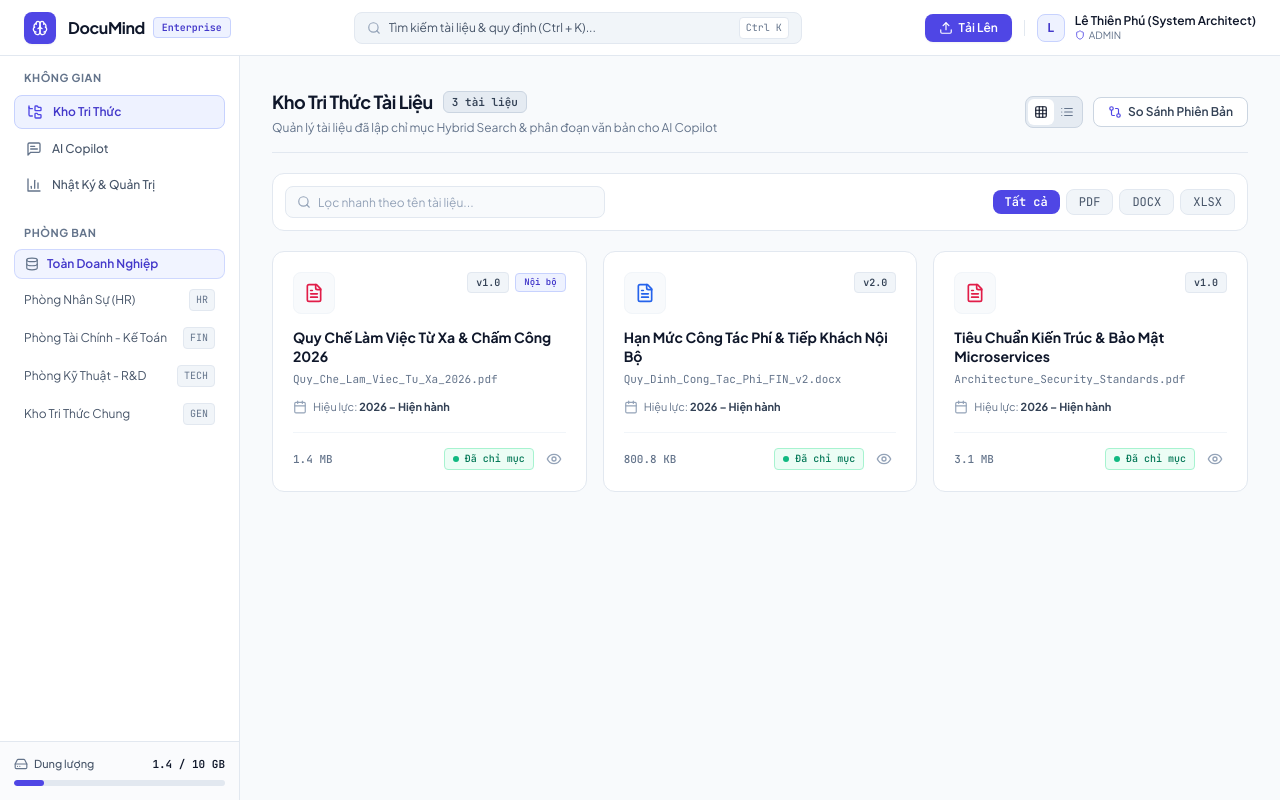
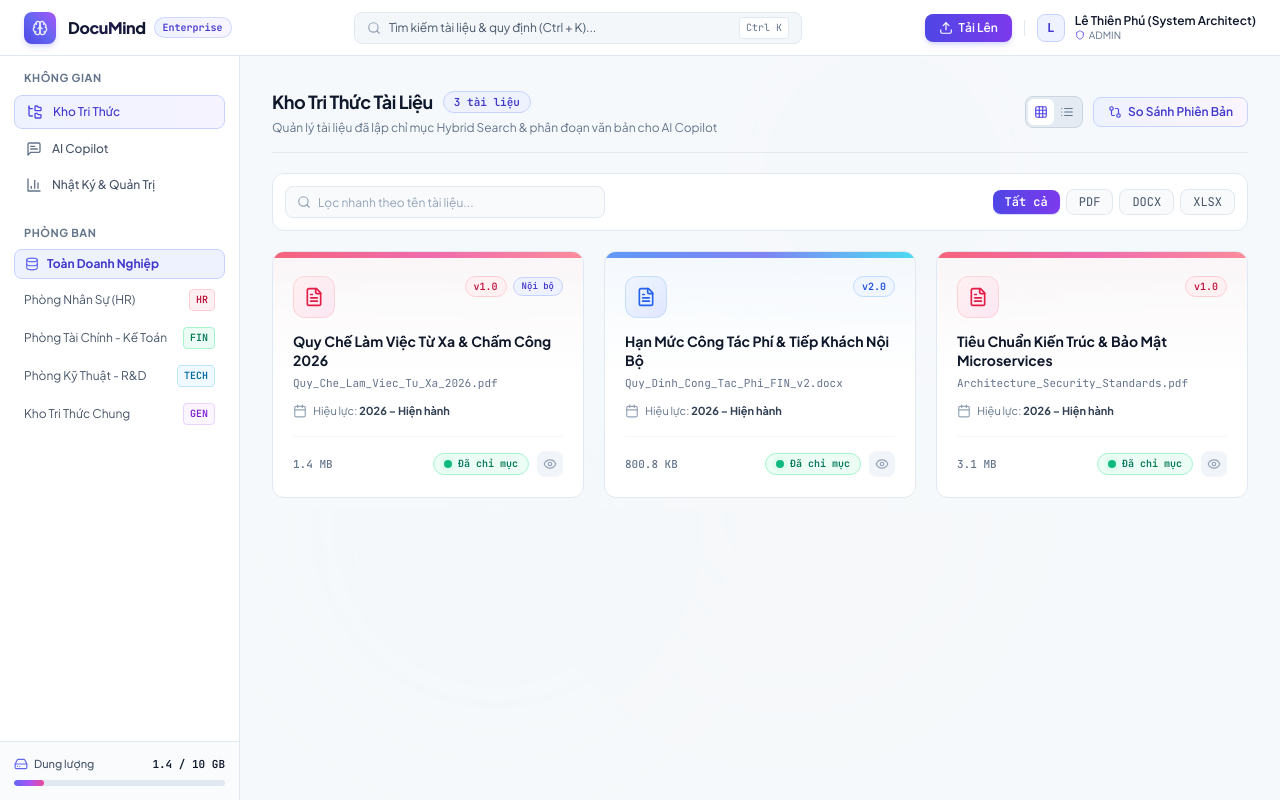
Before and after one commit to PhuAnh16101903/Documind-, a React (Vite) app in the folder frontend/: page / in a window 1280 px wide. Built offline with nearby package versions, Linux system fonts and the light colour scheme.

Commit message:
feat(ui): add subtle colorful gradients to frames, animated micro-interactions and smooth hover effects

```diff
--- a/frontend/src/App.tsx
+++ b/frontend/src/App.tsx
@@ -60,7 +60,12 @@ export const App: React.FC = () => {
     : documents;
 
   return (
-    <div className="h-screen w-screen flex flex-col bg-slate-100 text-slate-900 overflow-hidden font-sans selection:bg-indigo-500/20 selection:text-indigo-900">
+    <div className="h-screen w-screen flex flex-col bg-slate-100 text-slate-900 overflow-hidden font-sans selection:bg-indigo-500/20 selection:text-indigo-900 relative">
+      {/* Floating Gentle Ambient Light Orbs */}
+      <div className="ambient-orb-indigo" />
+      <div className="ambient-orb-cyan" />
+      <div className="ambient-orb-rose" />
+
       {/* Top Header */}
       <Header
         user={currentUser}
--- a/frontend/src/components/Header.tsx
+++ b/frontend/src/components/Header.tsx
@@ -17,16 +17,16 @@ export const Header: React.FC<HeaderProps> = ({
     <header className="h-14 border-b border-slate-200 bg-white px-5 sm:px-6 flex items-center justify-between z-30 select-none shadow-xs">
       {/* Brand & Identity */}
       <div className="flex items-center space-x-3">
-        <div className="w-8 h-8 rounded-lg bg-indigo-600 flex items-center justify-center text-white shadow-sm">
-          <Brain className="w-4 h-4" />
+        <div className="w-8 h-8 rounded-lg bg-gradient-to-tr from-indigo-600 via-indigo-500 to-purple-500 flex items-center justify-center text-white shadow-md shadow-indigo-500/20 hover:scale-105 transition-all duration-300">
+          <Brain className="w-4 h-4 animate-pulse-subtle" />
         </div>
 
         <div>
           <div className="flex items-center gap-2">
-            <span className="font-bold text-base tracking-tight text-slate-900">
+            <span className="font-extrabold text-base tracking-tight bg-gradient-to-r from-slate-900 via-indigo-950 to-slate-900 bg-clip-text text-transparent">
               DocuMind
             </span>
-            <span className="text-[10px] font-mono px-2 py-0.5 rounded bg-indigo-50 text-indigo-700 border border-indigo-200 font-semibold">
+            <span className="text-[10px] font-mono px-2 py-0.5 rounded-full bg-gradient-to-r from-indigo-50 to-purple-50 text-indigo-700 border border-indigo-200/80 font-bold shadow-2xs">
               Enterprise
             </span>
           </div>
@@ -37,15 +37,15 @@ export const Header: React.FC<HeaderProps> = ({
       <div className="flex-1 max-w-md mx-6 hidden md:block">
         <button
           onClick={onOpenSearch}
-          className="w-full h-8 px-3 rounded-lg bg-slate-100 hover:bg-slate-200/70 border border-slate-200 text-xs text-slate-600 flex items-center justify-between transition-colors group"
+          className="w-full h-8 px-3 rounded-lg bg-slate-100/80 hover:bg-white border border-slate-200 hover:border-indigo-300 hover:shadow-xs text-xs text-slate-600 flex items-center justify-between transition-all duration-200 group"
         >
           <div className="flex items-center gap-2">
-            <Search className="w-3.5 h-3.5 text-slate-400 group-hover:text-slate-600" />
+            <Search className="w-3.5 h-3.5 text-slate-400 group-hover:text-indigo-600 transition-colors" />
             <span className="group-hover:text-slate-900 truncate">
               Tìm kiếm tài liệu &amp; quy định (Ctrl + K)...
             </span>
           </div>
-          <kbd className="text-[10px] font-mono bg-white px-1.5 py-0.5 rounded text-slate-500 border border-slate-200 shadow-2xs">
+          <kbd className="text-[10px] font-mono bg-white px-1.5 py-0.5 rounded text-slate-500 border border-slate-200 shadow-2xs group-hover:border-indigo-200">
             Ctrl K
           </kbd>
         </button>
@@ -55,7 +55,7 @@ export const Header: React.FC<HeaderProps> = ({
       <div className="flex items-center space-x-3">
         <button
           onClick={onOpenUpload}
-          className="px-3.5 py-1.5 rounded-lg text-xs font-semibold bg-indigo-600 hover:bg-indigo-700 text-white flex items-center gap-1.5 transition-colors shadow-sm active:scale-95"
+          className="px-3.5 py-1.5 rounded-lg text-xs font-semibold bg-gradient-to-r from-indigo-600 to-violet-600 hover:from-indigo-500 hover:to-violet-500 text-white flex items-center gap-1.5 shadow-md shadow-indigo-500/20 hover:scale-105 active:scale-95 transition-all duration-200"
         >
           <Upload className="w-3.5 h-3.5" />
           <span>Tải Lên</span>
--- a/frontend/src/components/KnowledgeExplorer.tsx
+++ b/frontend/src/components/KnowledgeExplorer.tsx
@@ -39,6 +39,49 @@ export const KnowledgeExplorer: React.FC<KnowledgeExplorerProps> = ({
 
   const activeTheme = THEMES[currentTheme];
 
+  const getCardTheme = (type: string) => {
+    switch (type.toLowerCase()) {
+      case 'pdf':
+        return {
+          stripe: 'from-rose-500 via-pink-500 to-rose-400',
+          bg: 'bg-gradient-to-b from-rose-50/40 via-white to-white',
+          hoverBorder: 'hover:border-rose-400 hover:shadow-lg hover:shadow-rose-500/10',
+          iconBox: 'bg-gradient-to-br from-rose-50 to-pink-100 text-rose-600 border border-rose-200/80',
+          versionBadge: 'bg-rose-50 text-rose-700 border border-rose-200',
+          titleHover: 'group-hover:text-rose-600',
+        };
+      case 'docx':
+      case 'doc':
+        return {
+          stripe: 'from-blue-500 via-indigo-500 to-cyan-400',
+          bg: 'bg-gradient-to-b from-blue-50/40 via-white to-white',
+          hoverBorder: 'hover:border-blue-400 hover:shadow-lg hover:shadow-blue-500/10',
+          iconBox: 'bg-gradient-to-br from-blue-50 to-indigo-100 text-blue-600 border border-blue-200/80',
+          versionBadge: 'bg-blue-50 text-blue-700 border border-blue-200',
+          titleHover: 'group-hover:text-blue-600',
+        };
+      case 'xlsx':
+      case 'xls':
+        return {
+          stripe: 'from-emerald-500 via-teal-500 to-emerald-400',
+          bg: 'bg-gradient-to-b from-emerald-50/40 via-white to-white',
+          hoverBorder: 'hover:border-emerald-400 hover:shadow-lg hover:shadow-emerald-500/10',
+          iconBox: 'bg-gradient-to-br from-emerald-50 to-teal-100 text-emerald-600 border border-emerald-200/80',
+          versionBadge: 'bg-emerald-50 text-emerald-700 border border-emerald-200',
+          titleHover: 'group-hover:text-emerald-600',
+        };
+      default:
+        return {
+          stripe: 'from-purple-500 via-indigo-500 to-purple-400',
+          bg: 'bg-gradient-to-b from-purple-50/40 via-white to-white',
+          hoverBorder: 'hover:border-purple-400 hover:shadow-lg hover:shadow-purple-500/10',
+          iconBox: 'bg-gradient-to-br from-purple-50 to-indigo-100 text-purple-600 border border-purple-200/80',
+          versionBadge: 'bg-purple-50 text-purple-700 border border-purple-200',
+          titleHover: 'group-hover:text-purple-600',
+        };
+    }
+  };
+
   const getFileIcon = (type: string) => {
     switch (type.toLowerCase()) {
       case 'pdf':
@@ -69,7 +112,7 @@ export const KnowledgeExplorer: React.FC<KnowledgeExplorerProps> = ({
   });
 
   return (
-    <div className="flex-1 overflow-y-auto p-6 sm:p-8 space-y-5 bg-slate-50">
+    <div className="flex-1 overflow-y-auto p-6 sm:p-8 space-y-5 bg-slate-50/80 relative">
       {/* Page Header */}
       <div className="flex flex-col sm:flex-row sm:items-center justify-between gap-4 pb-4 border-b border-slate-200">
         <div>
@@ -77,7 +120,7 @@ export const KnowledgeExplorer: React.FC<KnowledgeExplorerProps> = ({
             <h2 className="text-lg font-bold text-slate-900 tracking-tight">
               Kho Tri Thức Tài Liệu
             </h2>
-            <span className="text-[11px] font-mono px-2 py-0.5 rounded-md bg-slate-200/80 text-slate-700 border border-slate-300 font-semibold">
+            <span className="text-[11px] font-mono px-2.5 py-0.5 rounded-full bg-indigo-50 text-indigo-700 border border-indigo-200 font-bold shadow-2xs">
               {filteredDocs.length} tài liệu
             </span>
           </div>
@@ -92,10 +135,10 @@ export const KnowledgeExplorer: React.FC<KnowledgeExplorerProps> = ({
           <div className="flex items-center p-0.5 rounded-lg bg-slate-200/80 border border-slate-300">
             <button
               onClick={() => setViewMode('grid')}
-              className={`p-1.5 rounded-md transition-colors ${
+              className={`p-1.5 rounded-md transition-all duration-200 ${
                 viewMode === 'grid'
-                  ? 'bg-white text-slate-900 shadow-2xs font-semibold'
-                  : 'text-slate-500 hover:text-slate-900'
+                  ? 'bg-white text-indigo-600 shadow-2xs font-semibold scale-100'
+                  : 'text-slate-500 hover:text-slate-900 hover:scale-105'
               }`}
               title="Xem dạng Lưới"
             >
@@ -103,10 +146,10 @@ export const KnowledgeExplorer: React.FC<KnowledgeExplorerProps> = ({
             </button>
             <button
               onClick={() => setViewMode('table')}
-              className={`p-1.5 rounded-md transition-colors ${
+              className={`p-1.5 rounded-md transition-all duration-200 ${
                 viewMode === 'table'
-                  ? 'bg-white text-slate-900 shadow-2xs font-semibold'
-                  : 'text-slate-500 hover:text-slate-900'
+                  ? 'bg-white text-indigo-600 shadow-2xs font-semibold scale-100'
+                  : 'text-slate-500 hover:text-slate-900 hover:scale-105'
               }`}
               title="Xem dạng Bảng"
             >
@@ -116,10 +159,10 @@ export const KnowledgeExplorer: React.FC<KnowledgeExplorerProps> = ({
 
           <button
             onClick={() => setIsDiffOpen(true)}
-            className="px-3.5 py-1.5 rounded-lg bg-white hover:bg-slate-50 text-slate-700 hover:text-slate-900 text-xs font-semibold border border-slate-300 hover:border-slate-400 transition-colors flex items-center gap-1.5 shadow-2xs"
+            className="group px-3.5 py-1.5 rounded-lg bg-gradient-to-r from-indigo-50 to-purple-50 hover:from-indigo-100 hover:to-purple-100 text-indigo-700 text-xs font-semibold border border-indigo-200 hover:border-indigo-300 transition-all duration-200 flex items-center gap-1.5 shadow-2xs hover:scale-105 active:scale-95"
             title="So sánh thay đổi giữa 2 phiên bản tài liệu"
           >
-            <GitCompare className="w-3.5 h-3.5 text-indigo-600" />
+            <GitCompare className="w-3.5 h-3.5 text-indigo-600 group-hover:rotate-180 transition-transform duration-500" />
             <span>So Sánh Phiên Bản</span>
           </button>
         </div>
@@ -134,54 +177,66 @@ export const KnowledgeExplorer: React.FC<KnowledgeExplorerProps> = ({
             value={searchFilter}
             onChange={(e) => setSearchFilter(e.target.value)}
             placeholder="Lọc nhanh theo tên tài liệu..."
-            className="w-full h-8 pl-8 pr-3 rounded-lg bg-slate-50 border border-slate-200 text-xs text-slate-900 placeholder-slate-400 focus:outline-none focus:bg-white focus:border-indigo-500 transition-colors"
+            className="w-full h-8 pl-8 pr-3 rounded-lg bg-slate-50 border border-slate-200 text-xs text-slate-900 placeholder-slate-400 focus:outline-none focus:bg-white focus:border-indigo-500 transition-all"
           />
         </div>
 
         <div className="flex items-center gap-1.5 w-full sm:w-auto overflow-x-auto">
-          {['all', 'pdf', 'docx', 'xlsx'].map((type) => (
+          {['all', 'pdf', 'docx', 'xlsx'].map((type) => {
+            const isSelected = filterType === type;
+            let activeStyle = 'bg-gradient-to-r from-indigo-600 to-violet-600 text-white font-semibold shadow-sm shadow-indigo-200';
+            let hoverStyle = 'hover:bg-slate-100 text-slate-600 hover:text-slate-900 border border-slate-200';
+            if (type === 'pdf') hoverStyle = 'hover:bg-rose-50 hover:text-rose-600 hover:border-rose-200 text-slate-600 border border-slate-200';
+            if (type === 'docx') hoverStyle = 'hover:bg-blue-50 hover:text-blue-600 hover:border-blue-200 text-slate-600 border border-slate-200';
+            if (type === 'xlsx') hoverStyle = 'hover:bg-emerald-50 hover:text-emerald-600 hover:border-emerald-200 text-slate-600 border border-slate-200';
+
+            return (
               <button
                 key={type}
                 onClick={() => setFilterType(type)}
-              className={`px-3 py-1 rounded-lg text-xs font-mono transition-colors ${
-                filterType === type
-                  ? 'bg-indigo-600 text-white font-semibold shadow-2xs'
-                  : 'bg-slate-100 text-slate-600 hover:bg-slate-200 hover:text-slate-900 border border-slate-200'
+                className={`px-3 py-1 rounded-lg text-xs font-mono transition-all duration-200 hover:scale-105 active:scale-95 ${
+                  isSelected ? activeStyle : `bg-slate-50 ${hoverStyle}`
                 }`}
               >
                 {type === 'all' ? 'Tất cả' : type.toUpperCase()}
               </button>
-          ))}
+            );
+          })}
         </div>
       </div>
 
       {/* Content Area: Grid / Table */}
       {viewMode === 'grid' ? (
-        <div className="grid grid-cols-1 md:grid-cols-2 lg:grid-cols-3 gap-4">
-          {filteredDocs.map((doc) => (
+        <div className="grid grid-cols-1 md:grid-cols-2 lg:grid-cols-3 gap-5">
+          {filteredDocs.map((doc) => {
+            const cardTheme = getCardTheme(doc.file_type);
+            return (
               <div
                 key={doc.id}
                 onClick={() => onSelectDocument(doc)}
-              className="bg-white hover:border-indigo-300 hover:shadow-md border border-slate-200 rounded-xl p-5 cursor-pointer relative group flex flex-col justify-between transition-all"
+                className={`${cardTheme.bg} ${cardTheme.hoverBorder} border border-slate-200 rounded-xl p-5 cursor-pointer relative group flex flex-col justify-between transition-all duration-300 hover:-translate-y-1.5 overflow-hidden`}
               >
+                {/* Colorful Top Accent Stripe */}
+                <div className={`h-1.5 w-full bg-gradient-to-r ${cardTheme.stripe} rounded-t-xl absolute top-0 left-0 transition-opacity duration-300 opacity-80 group-hover:opacity-100`} />
+
                 <div>
-                <div className="flex items-start justify-between mb-3.5">
-                  <div className="p-2.5 rounded-lg bg-slate-50 border border-slate-100">
+                  <div className="flex items-start justify-between mb-3.5 pt-1">
+                    <div className={`p-2.5 rounded-xl ${cardTheme.iconBox} group-hover:scale-110 group-hover:rotate-3 transition-transform duration-300 shadow-2xs`}>
                       {getFileIcon(doc.file_type)}
                     </div>
                     <div className="flex items-center gap-1.5">
-                    <span className="text-[10px] font-mono px-2 py-0.5 rounded bg-slate-100 text-slate-700 border border-slate-200 font-semibold">
+                      <span className={`text-[10px] font-mono px-2 py-0.5 rounded-full font-bold shadow-2xs ${cardTheme.versionBadge}`}>
                         v{doc.current_version}.0
                       </span>
                       {doc.is_public && (
-                      <span className="text-[9px] font-mono px-2 py-0.5 rounded bg-indigo-50 text-indigo-700 border border-indigo-200 font-semibold">
+                        <span className="text-[9px] font-mono px-2 py-0.5 rounded-full bg-indigo-50 text-indigo-700 border border-indigo-200 font-bold shadow-2xs">
                           Nội bộ
                         </span>
                       )}
                     </div>
                   </div>
 
-                <h3 className="font-bold text-sm text-slate-900 group-hover:text-indigo-600 transition-colors line-clamp-2 leading-snug">
+                  <h3 className={`font-bold text-sm text-slate-900 ${cardTheme.titleHover} transition-colors line-clamp-2 leading-snug`}>
                     {doc.title}
                   </h3>
                   <p className="text-[11px] font-mono text-slate-500 mt-1 truncate">
@@ -190,7 +245,7 @@ export const KnowledgeExplorer: React.FC<KnowledgeExplorerProps> = ({
 
                   {/* Temporal validity badge */}
                   <div className="mt-3 flex items-center gap-1.5 text-[11px] text-slate-500">
-                  <Calendar className="w-3.5 h-3.5 text-slate-400" />
+                    <Calendar className="w-3.5 h-3.5 text-slate-400 group-hover:text-amber-500 transition-colors" />
                     <span>Hiệu lực: <strong className="text-slate-700">2026 – Hiện hành</strong></span>
                   </div>
                 </div>
@@ -201,17 +256,21 @@ export const KnowledgeExplorer: React.FC<KnowledgeExplorerProps> = ({
                   </span>
 
                   <div className="flex items-center gap-2">
-                  <span className="inline-flex items-center gap-1.5 text-[10px] font-mono px-2 py-0.5 rounded bg-emerald-50 text-emerald-700 border border-emerald-200 font-medium">
-                    <span className="w-1.5 h-1.5 rounded-full bg-emerald-500" />
+                    <span className="inline-flex items-center gap-1.5 text-[10px] font-mono px-2.5 py-0.5 rounded-full bg-emerald-50 text-emerald-700 border border-emerald-200 font-semibold shadow-2xs">
+                      <span className="relative flex h-2 w-2">
+                        <span className="animate-ping absolute inline-flex h-full w-full rounded-full bg-emerald-400 opacity-75" />
+                        <span className="relative inline-flex rounded-full h-2 w-2 bg-emerald-500" />
+                      </span>
                       <span>Đã chỉ mục</span>
                     </span>
-                  <div className="p-1 rounded text-slate-400 group-hover:text-indigo-600 transition-colors">
-                    <Eye className="w-4 h-4" />
+                    <div className="p-1.5 rounded-lg bg-slate-100 text-slate-400 group-hover:bg-indigo-600 group-hover:text-white group-hover:scale-110 transition-all duration-300 shadow-2xs">
+                      <Eye className="w-3.5 h-3.5" />
                     </div>
                   </div>
                 </div>
               </div>
-          ))}
+            );
+          })}
         </div>
       ) : (
         <div className="border border-slate-200 rounded-xl overflow-hidden bg-white shadow-2xs">
--- a/frontend/src/components/Sidebar.tsx
+++ b/frontend/src/components/Sidebar.tsx
@@ -43,6 +43,19 @@ export const Sidebar: React.FC<SidebarProps> = ({
     },
   ];
 
+  const getDeptBadge = (code: string) => {
+    switch (code) {
+      case 'HR':
+        return 'bg-rose-50 text-rose-700 border-rose-200';
+      case 'FIN':
+        return 'bg-emerald-50 text-emerald-700 border-emerald-200';
+      case 'TECH':
+        return 'bg-sky-50 text-sky-700 border-sky-200';
+      default:
+        return 'bg-purple-50 text-purple-700 border-purple-200';
+    }
+  };
+
   return (
     <aside className="w-60 border-r border-slate-200 bg-white flex flex-col justify-between select-none z-20">
       <div className="p-3.5 space-y-6 overflow-y-auto">
@@ -55,17 +68,21 @@ export const Sidebar: React.FC<SidebarProps> = ({
           {navItems.map((item) => {
             const Icon = item.icon;
             const isActive = activeTab === item.id;
+            let iconColor = 'text-indigo-600';
+            if (item.id === 'copilot') iconColor = 'text-purple-600';
+            if (item.id === 'analytics') iconColor = 'text-emerald-600';
+
             return (
               <button
                 key={item.id}
                 onClick={() => onSelectTab(item.id)}
-                className={`w-full px-3 py-2 rounded-lg text-xs font-medium flex items-center gap-2.5 transition-colors ${
+                className={`w-full px-3 py-2 rounded-lg text-xs font-medium flex items-center gap-2.5 transition-all duration-200 hover:scale-[1.02] active:scale-95 ${
                   isActive
-                    ? 'bg-indigo-50 text-indigo-700 font-semibold border border-indigo-200 shadow-2xs'
+                    ? 'bg-gradient-to-r from-indigo-50 to-violet-50 text-indigo-700 font-bold border border-indigo-200 shadow-2xs'
                     : 'text-slate-600 hover:text-slate-900 hover:bg-slate-100'
                 }`}
               >
-                <Icon className={`w-4 h-4 ${isActive ? 'text-indigo-600' : 'text-slate-500'}`} />
+                <Icon className={`w-4 h-4 ${isActive ? iconColor : 'text-slate-500'}`} />
                 <span>{item.label}</span>
               </button>
             );
@@ -80,32 +97,33 @@ export const Sidebar: React.FC<SidebarProps> = ({
 
           <button
             onClick={() => onSelectDept(null)}
-            className={`w-full px-2.5 py-1.5 rounded-lg text-xs flex items-center justify-between transition-colors ${
+            className={`w-full px-2.5 py-1.5 rounded-lg text-xs flex items-center justify-between transition-all duration-200 hover:translate-x-1 ${
               selectedDeptId === null
-                ? 'bg-indigo-50/80 text-indigo-700 font-semibold border border-indigo-200/80'
-                : 'text-slate-600 hover:text-slate-900 hover:bg-slate-100'
+                ? 'bg-indigo-50 text-indigo-700 font-bold border border-indigo-200 shadow-2xs'
+                : 'text-slate-600 hover:text-slate-900 hover:bg-slate-50'
             }`}
           >
             <span className="flex items-center gap-2">
-              <Database className="w-3.5 h-3.5 text-slate-500" />
+              <Database className="w-3.5 h-3.5 text-indigo-500" />
               <span>Toàn Doanh Nghiệp</span>
             </span>
           </button>
 
           {departments.map((dept) => {
             const isSelected = selectedDeptId === dept.id;
+            const badgeClass = getDeptBadge(dept.code);
             return (
               <button
                 key={dept.id}
                 onClick={() => onSelectDept(dept.id)}
-                className={`w-full px-2.5 py-1.5 rounded-lg text-xs flex items-center justify-between transition-colors ${
+                className={`w-full px-2.5 py-1.5 rounded-lg text-xs flex items-center justify-between transition-all duration-200 hover:translate-x-1 ${
                   isSelected
-                    ? 'bg-indigo-50/80 text-indigo-700 font-semibold border border-indigo-200/80'
-                    : 'text-slate-600 hover:text-slate-900 hover:bg-slate-100'
+                    ? 'bg-indigo-50 text-indigo-700 font-bold border border-indigo-200 shadow-2xs'
+                    : 'text-slate-600 hover:text-slate-900 hover:bg-slate-50'
                 }`}
               >
                 <span className="truncate text-left">{dept.name}</span>
-                <span className="text-[10px] font-mono px-1.5 py-0.5 rounded bg-slate-100 text-slate-500 border border-slate-200">
+                <span className={`text-[10px] font-mono px-1.5 py-0.5 rounded border font-bold shadow-2xs ${badgeClass}`}>
                   {dept.code}
                 </span>
               </button>
@@ -118,13 +136,13 @@ export const Sidebar: React.FC<SidebarProps> = ({
       <div className="p-3.5 border-t border-slate-200 bg-slate-50/70 space-y-2">
         <div className="flex items-center justify-between text-[11px] text-slate-600">
           <span className="flex items-center gap-1.5 font-medium">
-            <HardDrive className="w-3.5 h-3.5 text-slate-500" />
+            <HardDrive className="w-3.5 h-3.5 text-indigo-500" />
             <span>Dung lượng</span>
           </span>
           <span className="text-slate-900 font-mono text-[11px] font-semibold">1.4 / 10 GB</span>
         </div>
         <div className="w-full h-1.5 bg-slate-200 rounded-full overflow-hidden">
-          <div className="h-full bg-indigo-600 rounded-full w-[14%]" />
+          <div className="h-full bg-gradient-to-r from-indigo-500 via-purple-500 to-pink-500 rounded-full w-[14%]" />
         </div>
       </div>
     </aside>
--- a/frontend/src/index.css
+++ b/frontend/src/index.css
@@ -74,3 +74,52 @@
   animation: citation-glow 2.5s cubic-bezier(0.4, 0, 0.6, 1) infinite;
   border-radius: 0.75rem;
 }
+
+/* Floating Soft Pastel Orbs */
+@keyframes float-gentle {
+  0%, 100% {
+    transform: translate(0px, 0px) scale(1);
+  }
+  50% {
+    transform: translate(25px, -18px) scale(1.04);
+  }
+}
+
+.ambient-orb-indigo {
+  position: absolute;
+  top: -5%;
+  right: 15%;
+  width: 450px;
+  height: 450px;
+  background: radial-gradient(circle, rgba(99, 102, 241, 0.08) 0%, transparent 70%);
+  filter: blur(80px);
+  pointer-events: none;
+  animation: float-gentle 16s ease-in-out infinite;
+  z-index: 0;
+}
+
+.ambient-orb-cyan {
+  position: absolute;
+  bottom: 5%;
+  left: 20%;
+  width: 450px;
+  height: 450px;
+  background: radial-gradient(circle, rgba(14, 165, 233, 0.07) 0%, transparent 70%);
+  filter: blur(80px);
+  pointer-events: none;
+  animation: float-gentle 20s ease-in-out infinite reverse;
+  z-index: 0;
+}
+
+.ambient-orb-rose {
+  position: absolute;
+  top: 40%;
+  left: 45%;
+  width: 400px;
+  height: 400px;
+  background: radial-gradient(circle, rgba(244, 63, 94, 0.05) 0%, transparent 70%);
+  filter: blur(85px);
+  pointer-events: none;
+  animation: float-gentle 22s ease-in-out infinite;
+  z-index: 0;
+}
```
Also changed, not shown: frontend/src/components/AICopilot.tsx (+29 -12 lines), frontend/src/components/AdminDashboard.tsx (+8 -2 lines). Lines whose indentation alone changed are shown as unchanged.
